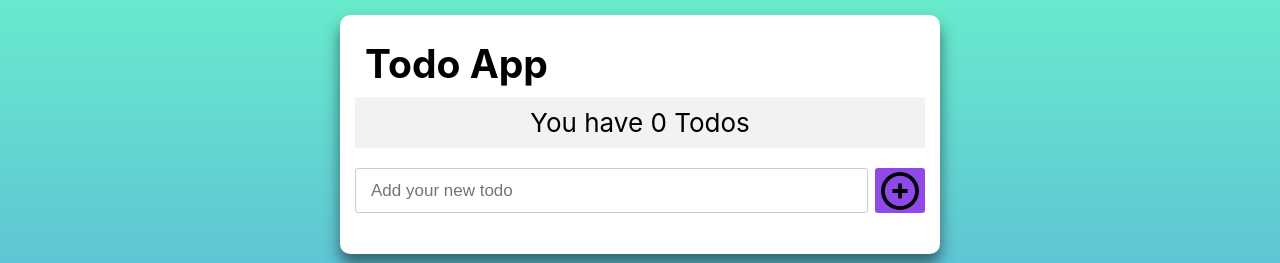
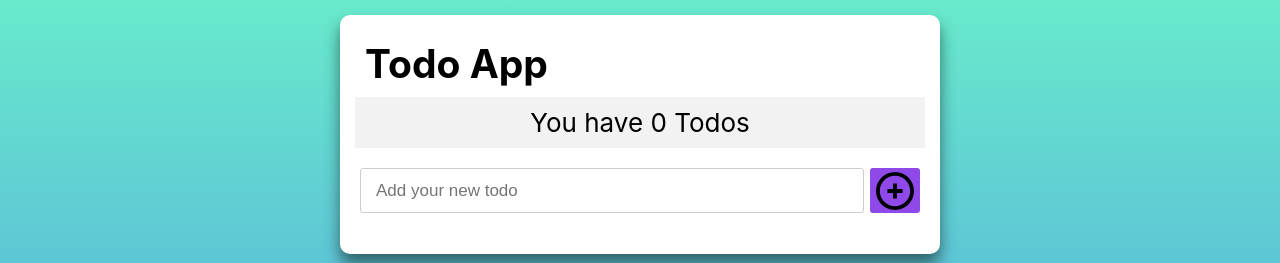
Before and after one commit to Maksymov-Serhii/maksymov_serhii_hw7, a React (Create React App) app: page / in a window 1280 px wide. Shown: the top 263 px of the page. Built offline with nearby package versions, Linux system fonts and the light colour scheme.

Commit message:
added style to AddTask component"

```diff
--- a/src/components/AddTask/AddTask.module.css
+++ b/src/components/AddTask/AddTask.module.css
@@ -4,6 +4,7 @@
   display: flex;
   justify-content: space-between;
   height: 45px;
+  padding: 0 5px;
 }
 
 .input-field {
```
